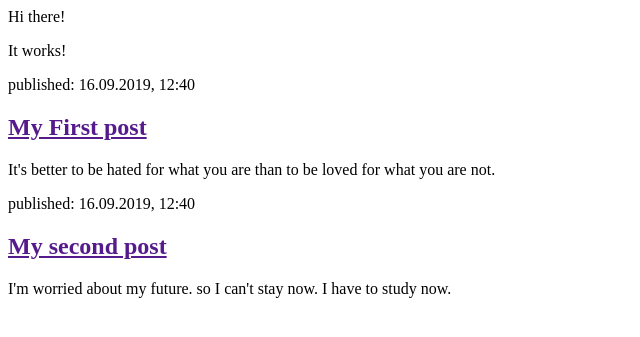
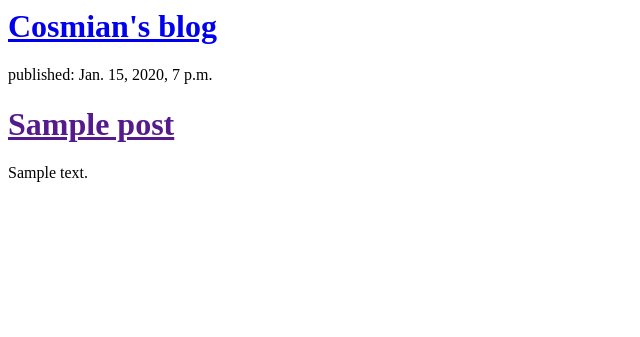
Before and after one commit to well-balanced/django-blog, a Django app: template blog/templates/blog/post_list.html in a window 1280 px wide. Shown: the top 337 px of the page, without its empty margins (0-640 px from the left). Run offline with Django 3.2, Linux system fonts and the light colour scheme; the template is opened without the code that fills it: values that come from a table or form of the project are taken from there, others are empty; tables that the repository leaves empty hold one stand-in row (values such as "Sample post").

Commit message:
Modified templates to display posts from database.

```diff
--- a/blog/models.py
+++ b/blog/models.py
@@ -10,7 +10,7 @@ class Post(models.Model):
     published_date = models.DateTimeField(blank=True, null=True)
 
     def publish(self):
-        self.published_date(timezone.now())
+        self.published_date = timezone.now()
         self.save()
 
     def __str__(self):
--- a/blog/templates/blog/post_list.html
+++ b/blog/templates/blog/post_list.html
@@ -4,20 +4,15 @@
 </head>
 <body>
     <div>
-        <p>Hi there!</p>
-        <p>It works!</p>
+        <h1><a href="/">Cosmian's blog</a></h1>
     </div>
 
-    <div>
-        <p>published: 16.09.2019, 12:40</p>
-        <h2><a href="">My First post</a></h2>
-        <p>It's better to be hated for what you are than to be loved for what you are not.</p>
-    </div>
-
-    <div>
-        <p>published: 16.09.2019, 12:40</p>
-        <h2><a href="">My second post</a></h2>
-        <p>I'm worried about my future. so I can't stay now. I have to study now.</p>
-    </div>
+    {% for post in posts%}
+        <div>
+            <p>published: {{post.published_date}}</p>
+            <h1><a href="">{{post.title}}</a></h1>
+            <p>{{post.text|linebreaksbr}}</p>
+        </div>
+    {%endfor%}
 </body>
 </html>
--- a/blog/views.py
+++ b/blog/views.py
@@ -1,5 +1,9 @@
 from django.shortcuts import render
+from .models import Post
+from django.utils import timezone
 
 def post_list(request):
-    return render(request, 'blog/post_list.html', {})
+    posts = Post.objects.filter(published_date__lte=timezone.now()).order_by('published_date')
+    return render(request, 'blog/post_list.html', {'posts':posts})
+
 # Create your views here.
```
